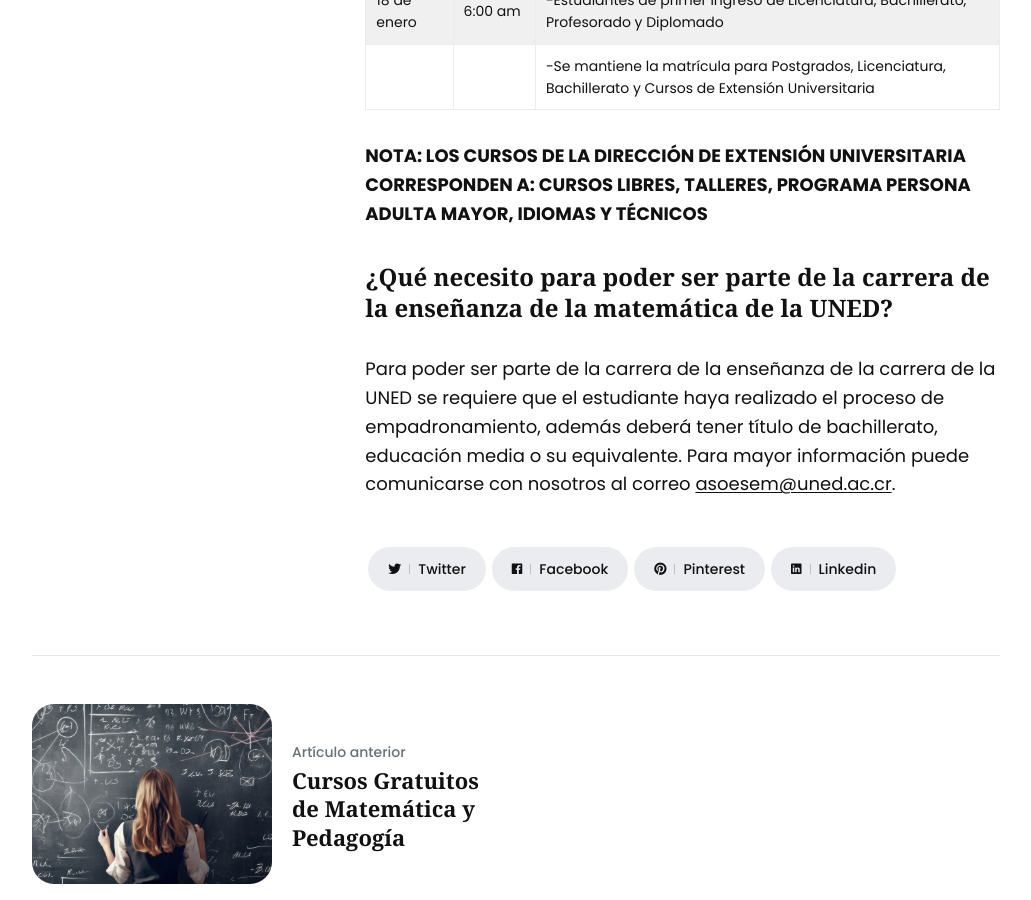
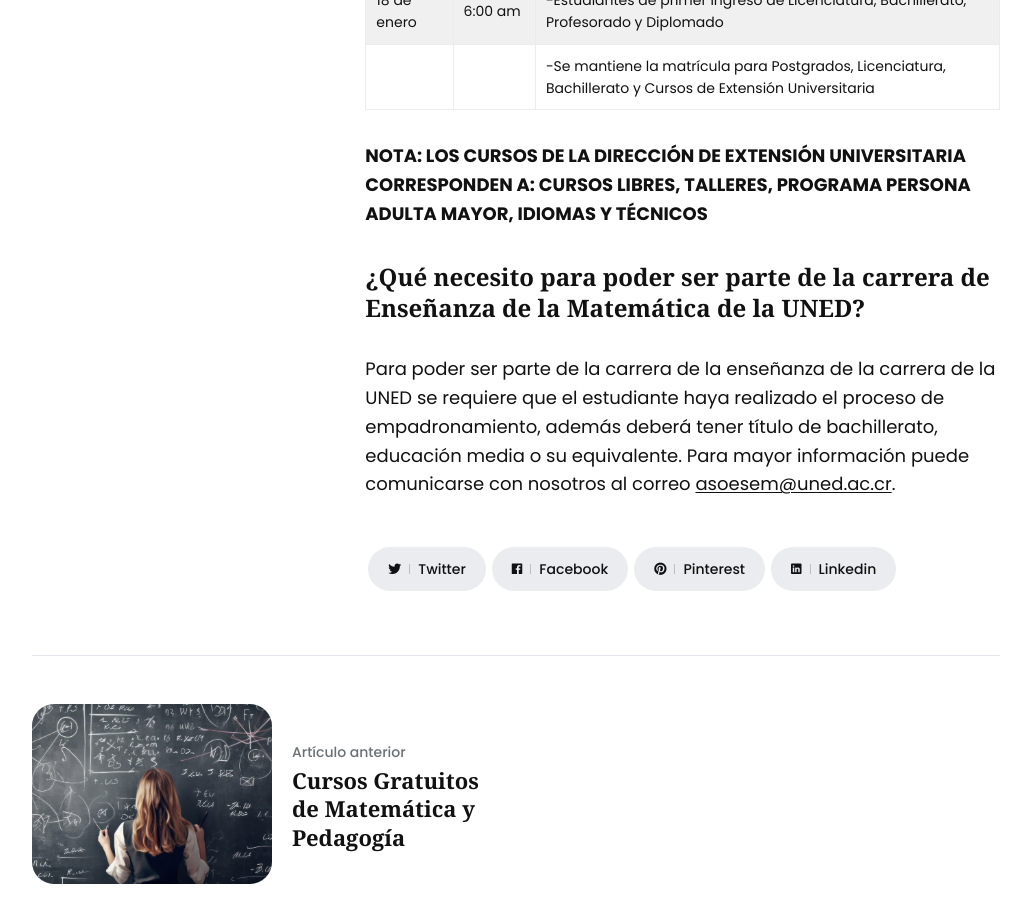
Before and after one commit to asoesem/asoesem.github.io, a Jekyll site: the page built from _posts/2023-06-12-primera-matricula-2024.md, in a window 1280 px wide and 900 px high, scrolled down 1511 px. Shown: the whole window, without its empty margins (124-1155 px from the left). Built offline with Jekyll 4.4.1, drawn with Linux system fonts in a browser that asks for light colours.

Commit message:
Correcciones menores de texto

```diff
--- a/_posts/2023-06-12-primera-matricula-2024.md
+++ b/_posts/2023-06-12-primera-matricula-2024.md
@@ -32,7 +32,7 @@ A continuación se presenta el horario y las fechas correspondientes a la matric
 
 **NOTA: LOS CURSOS DE LA DIRECCIÓN DE EXTENSIÓN UNIVERSITARIA CORRESPONDEN A: CURSOS LIBRES, TALLERES, PROGRAMA PERSONA ADULTA MAYOR, IDIOMAS Y TÉCNICOS**
 
-### ¿Qué necesito para poder ser parte de la carrera de la enseñanza de la matemática de la UNED?
+### ¿Qué necesito para poder ser parte de la carrera de Enseñanza de la Matemática de la UNED?
 
 Para poder ser parte de la carrera de la enseñanza de la carrera de la UNED se requiere que el estudiante haya realizado el proceso de empadronamiento, además deberá tener título de bachillerato, educación media o su equivalente.
 Para mayor información puede comunicarse con nosotros al correo [asoesem@uned.ac.cr](mailto:asoesem@uned.ac.cr).
```
